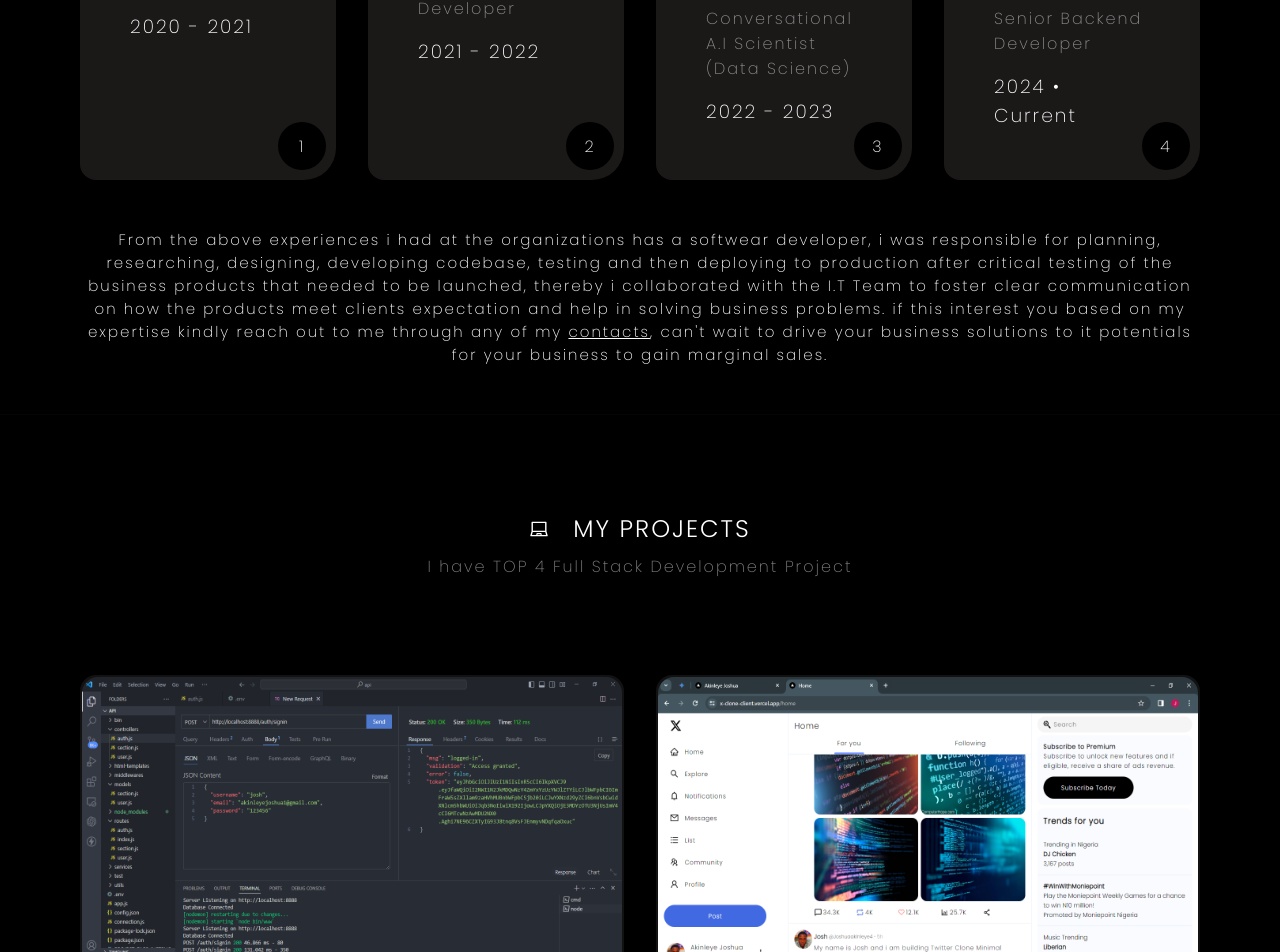
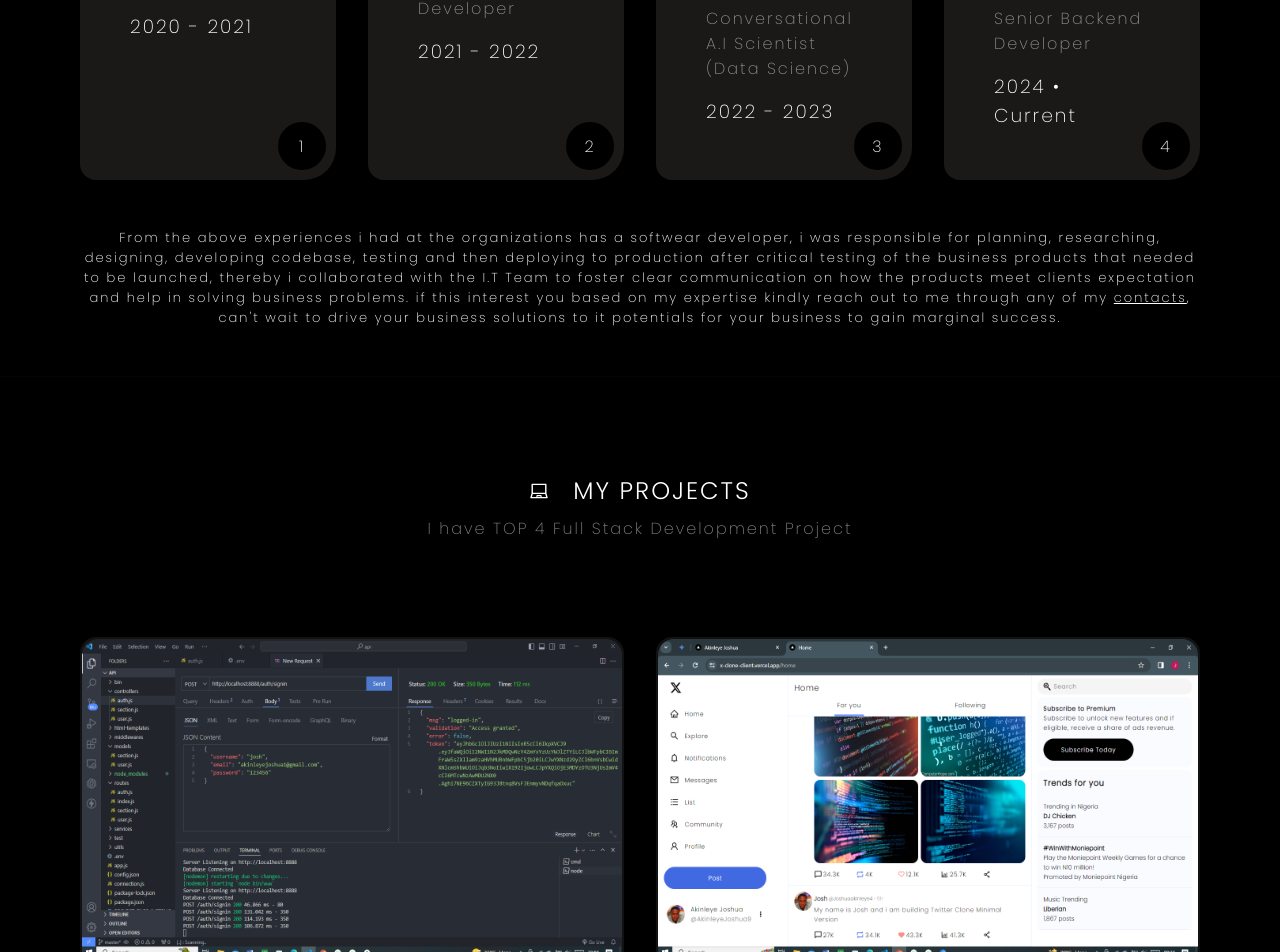
Before and after one commit to Akinleyejoshua/joshuaakinleye, a Next.js app: page / in a window 1280 px wide. Shown: the part 1157-2109 px from the top of the page. Built offline with nearby package versions, Linux system fonts and the light colour scheme.

Commit message:
Add files via upload

```diff
--- a/app/globals.css
+++ b/app/globals.css
@@ -455,7 +455,7 @@ button:hover {
 .experience .note{
   padding: 3rem 0 ;
   text-align: center;
-  font-size: 15px;
+  font-size: 13px;
 }
 
 .note a{
--- a/layouts/Experience.jsx
+++ b/layouts/Experience.jsx
@@ -51,7 +51,7 @@ export const Experience = () => {
     that needed to be launched, thereby i collaborated with the I.T Team to foster clear communication
     on how the products meet clients expectation and help in solving business problems.
     if this interest you based on my expertise kindly reach out to me through any of my <a href="#contact">contacts</a>,
-    can't wait to drive your business solutions to it potentials for your business to gain marginal sales.
+    can't wait to drive your business solutions to it potentials for your business to gain marginal success.
     </p>
 </div>
     </section>
```
